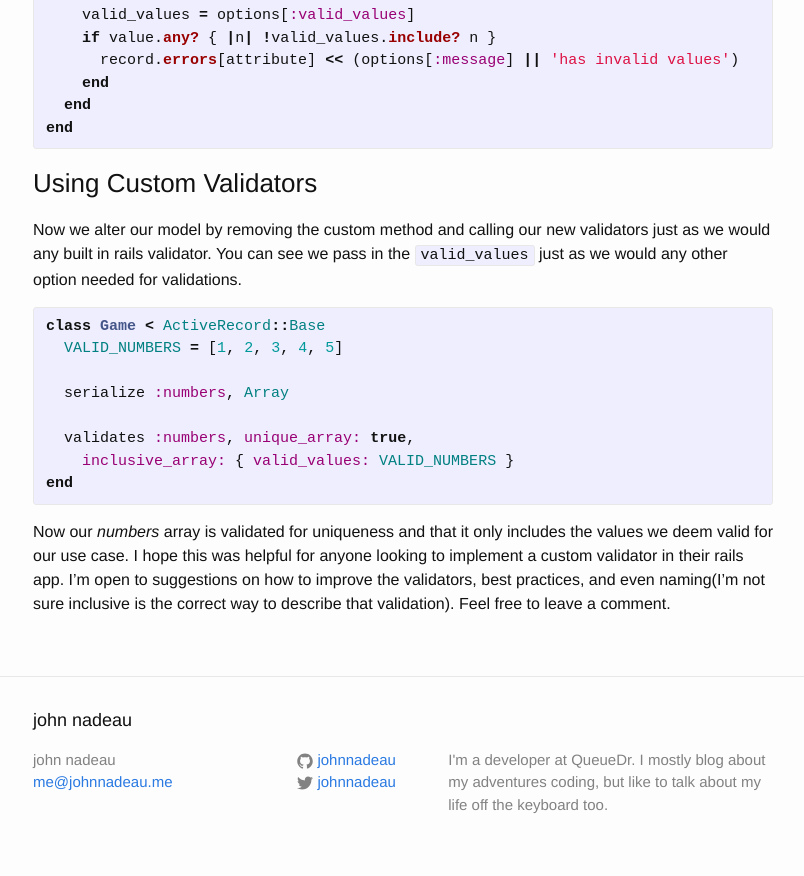
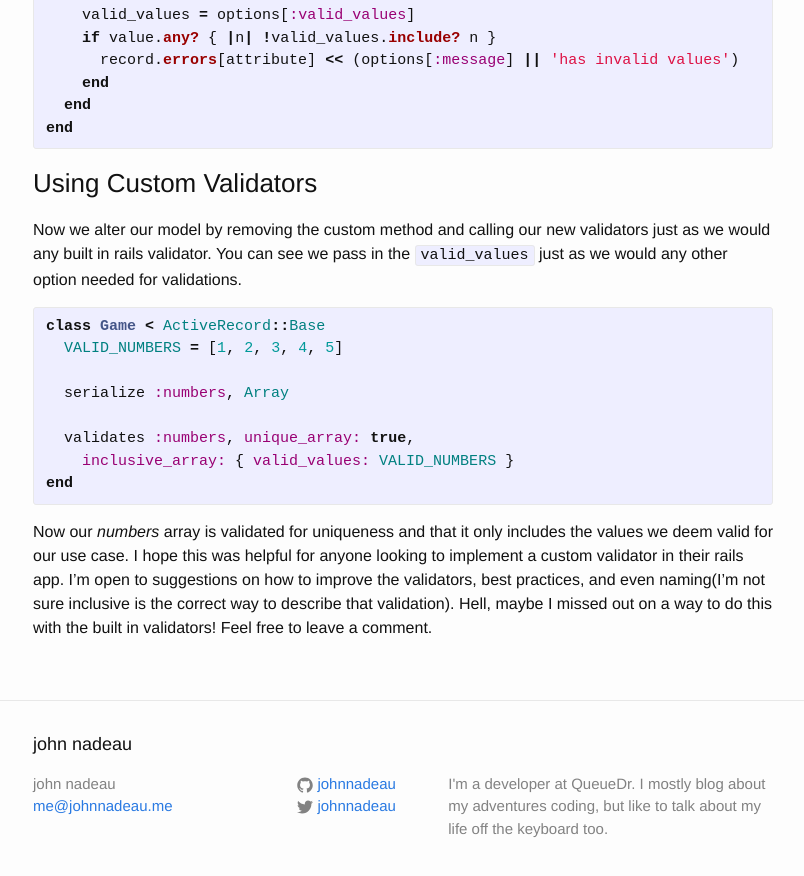
Before and after one commit to johnnadeau/johnnadeau.github.io, a Jekyll site: the page built from _posts/2015-02-09-creating-custom-validators-in-rails.markdown, in a window 1280 px wide and 900 px high, scrolled down 1584 px. Shown: the top 876 px of the window, without its empty margins (237-1041 px from the left). Built offline with Jekyll 4.4.1, drawn with Linux system fonts in a browser that asks for light colours; comment, search, counter and statistics services are not loaded.

Commit message:
Added one more sentence to custom validator post

```diff
--- a/_posts/2015-02-09-creating-custom-validators-in-rails.markdown
+++ b/_posts/2015-02-09-creating-custom-validators-in-rails.markdown
@@ -95,5 +95,5 @@ end
 Now our *numbers* array is validated for uniqueness and that it only includes the values we deem
 valid for our use case. I hope this was helpful for anyone looking to implement a custom validator
 in their rails app. I'm open to suggestions on how to improve the validators, best practices, and
-even naming(I'm not sure inclusive is the correct way to describe that validation). Feel free to
-leave a comment.
+even naming(I'm not sure inclusive is the correct way to describe that validation). Hell, maybe I
+missed out on a way to do this with the built in validators! Feel free to leave a comment.
```
